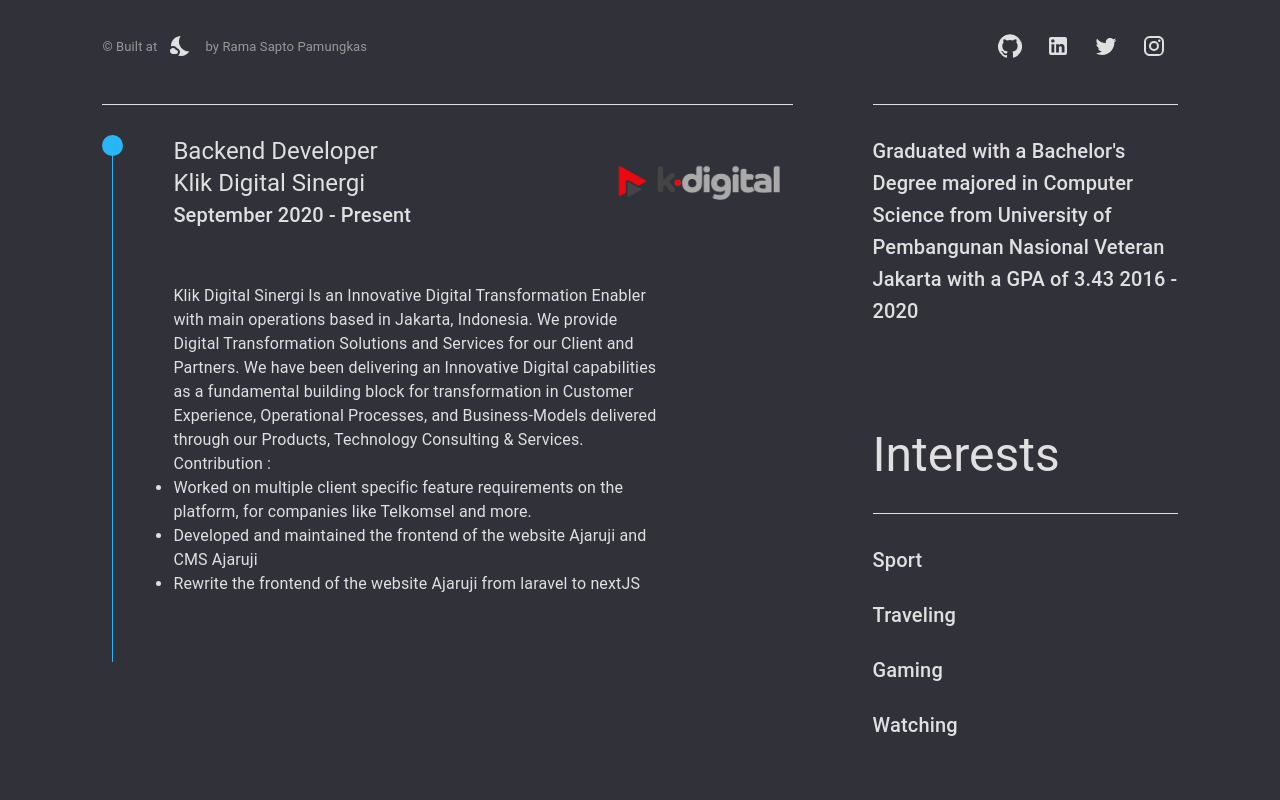
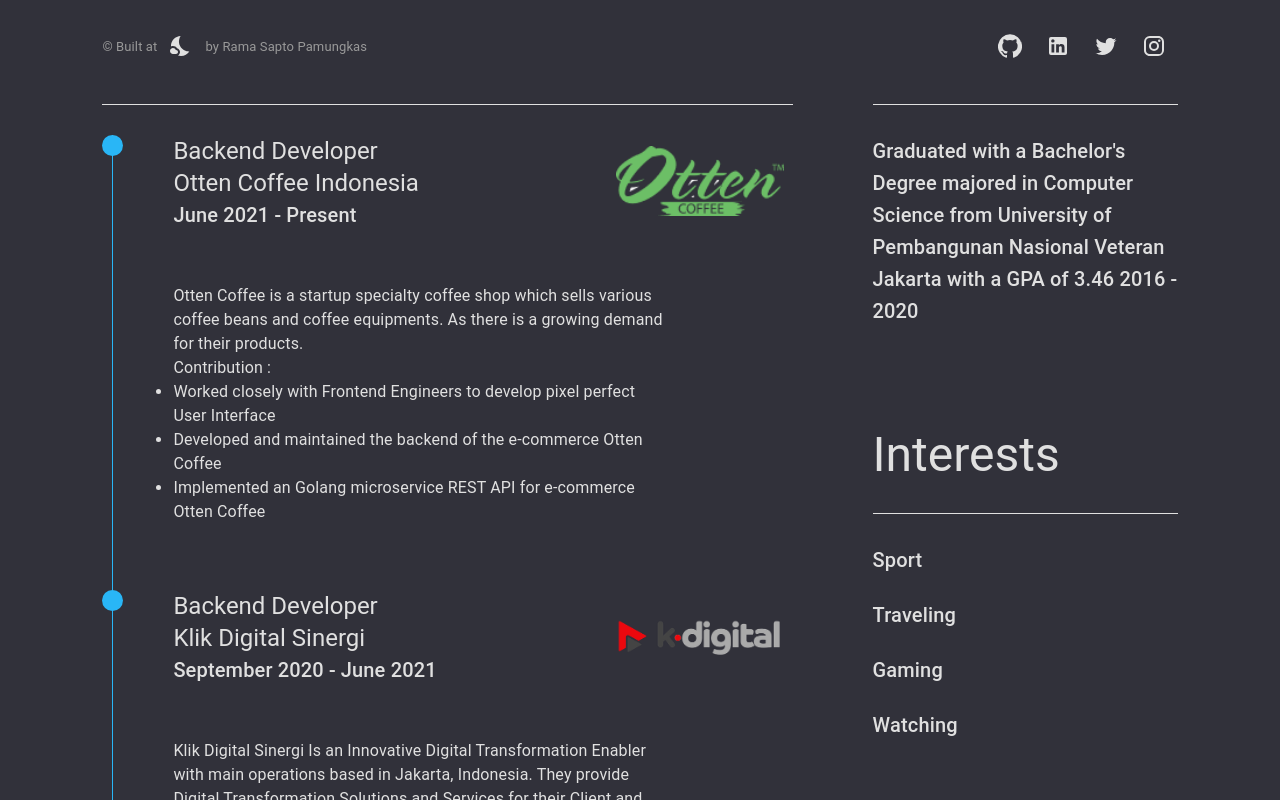
Before and after one commit to Firmwave11/web-profile-rama, a React (Create React App) app: page /experience in a window 1280 px wide. Shown: the part 720-1520 px from the top of the page. Built offline with nearby package versions, Linux system fonts and the light colour scheme.

Commit message:
update experience work and ipk

```diff
--- a/src/data/experience/work.js
+++ b/src/data/experience/work.js
@@ -1,13 +1,37 @@
 
 const Work = [
 	{
+		name: "Otten Coffee Indonesia",
+		position: "Backend Developer",
+		dated: "June 2021 - Present",
+		logo: "/work/logo-otten-coffee.png",
+		companyLink: "https://ottencoffee.co.id",
+		description:
+			`
+			<p>Otten Coffee is a startup specialty coffee shop which sells various coffee beans and coffee equipments. As there is a growing demand for their products.</p>
+			<p>Contribution : </p>
+			<ul>
+			<li>Worked closely with Frontend Engineers to develop pixel perfect User Interface </li>
+			<li>Developed and maintained the backend of the e-commerce Otten Coffee</li>
+			<li>Implemented an Golang microservice REST API for e-commerce Otten Coffee </li></ul>
+			`
+	},
+	{
 		name: "Klik Digital Sinergi",
 		position: "Backend Developer",
-		dated: "September 2020 - Present",
+		dated: "September 2020 - June 2021",
 		logo: "/work/kds_400.png",
 		companyLink: "https://www.klik.digital",
 		description:
-			"<p>Klik Digital Sinergi Is an Innovative Digital Transformation Enabler with main operations based in Jakarta, Indonesia. We provide Digital Transformation Solutions and Services for our Client and Partners. We have been delivering an Innovative Digital capabilities as a fundamental building block for transformation in Customer Experience, Operational Processes, and Business-Models delivered through our Products, Technology Consulting & Services.</p><p>Contribution : </p>  <ul><li>Worked on multiple client specific feature requirements on the platform, for companies like Telkomsel and more.</li><li>Developed and maintained the frontend of the website Ajaruji and CMS Ajaruji</li><li>Rewrite the frontend of the website Ajaruji from laravel to nextJS</li></ul>"
+			`
+			<p>Klik Digital Sinergi Is an Innovative Digital Transformation Enabler with main operations based in Jakarta, Indonesia. They provide Digital Transformation Solutions and Services for their Client and Partners. We have been delivering an Innovative Digital capabilities as a fundamental building block for transformation in Customer Experience, Operational Processes, and Business-Models delivered through our Products, Technology Consulting & Services.</p>
+			<p>Contribution : </p>
+			<ul>
+				<li>Worked on multiple client specific feature requirements on the platform, for companies like Telkomsel and more.</li>
+				<li>Developed and maintained the frontend of the website Ajaruji and CMS Ajaruji</li>
+				<li>Rewrite the frontend of the website Ajaruji from laravel to nextJS</li>
+			</ul>
+			`
 	},
 ]
 
--- a/src/data/project/profesional.js
+++ b/src/data/project/profesional.js
@@ -17,6 +17,12 @@
     description:'CICD Dashboard is that help users making template (jenkinsFile, playbookFile and gitlab-ciFile) and monitoring CICD Pipeline tools Sonarqube, Jenkins, and Gitlab-CI. Developed the front-end using ReactJS, Material-UI for CSS and react-apex-chart for view CICD pipeline trends. Also, Go programming langguage for the back-end integrate API Sonarqube, Jenkins, and Gitlab-CI. ',
     tech:'ReactJS, Material-UI, Go'
   },
+  {
+    image:'/work/logo-otten-coffee.png',
+    title:'Otten Coffee E-commerce',
+    description:' Otten Coffee E-commerce is sells various coffee beans and coffee equipments. Developed the back-end using Go and PHP with framework Symfony, and RabitMQ for message broker. ',
+    tech:'Go, Symfony, RabbitMQ'
+  },
 ]
 
 export default Profesional
--- a/src/views/experience/index.js
+++ b/src/views/experience/index.js
@@ -154,7 +154,7 @@
             <div className={classes.root}>
               <Typography variant="h6" paragraph>
               Graduated with a Bachelor's Degree majored in Computer Science from
-              University of Pembangunan Nasional Veteran Jakarta with a GPA of 3.43
+              University of Pembangunan Nasional Veteran Jakarta with a GPA of 3.46
               2016 - 2020
               </Typography>
             </div>
```
Also changed, not shown: public/work/logo-otten-coffee.png (added).
